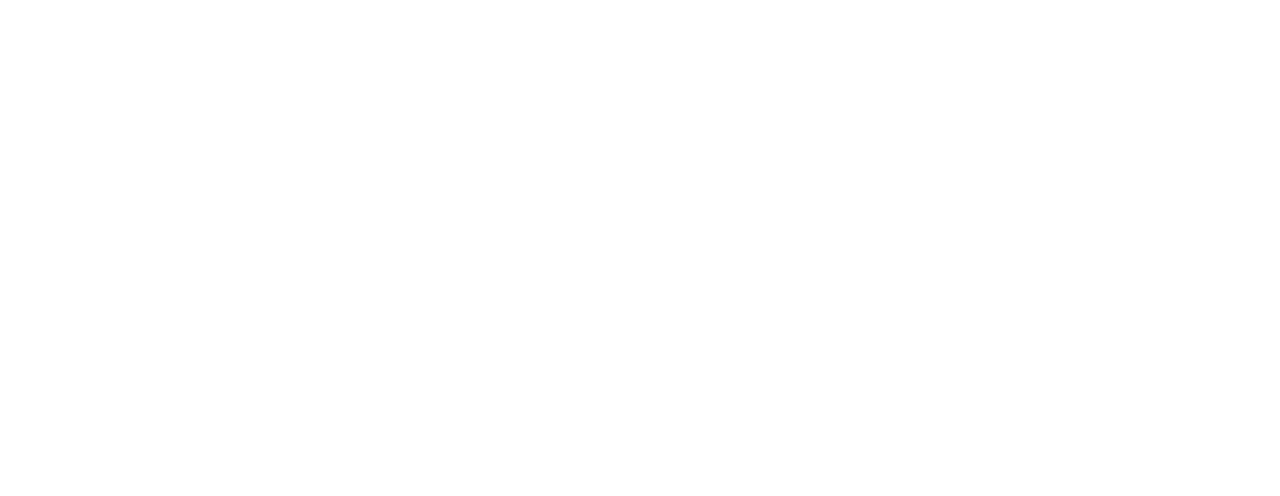
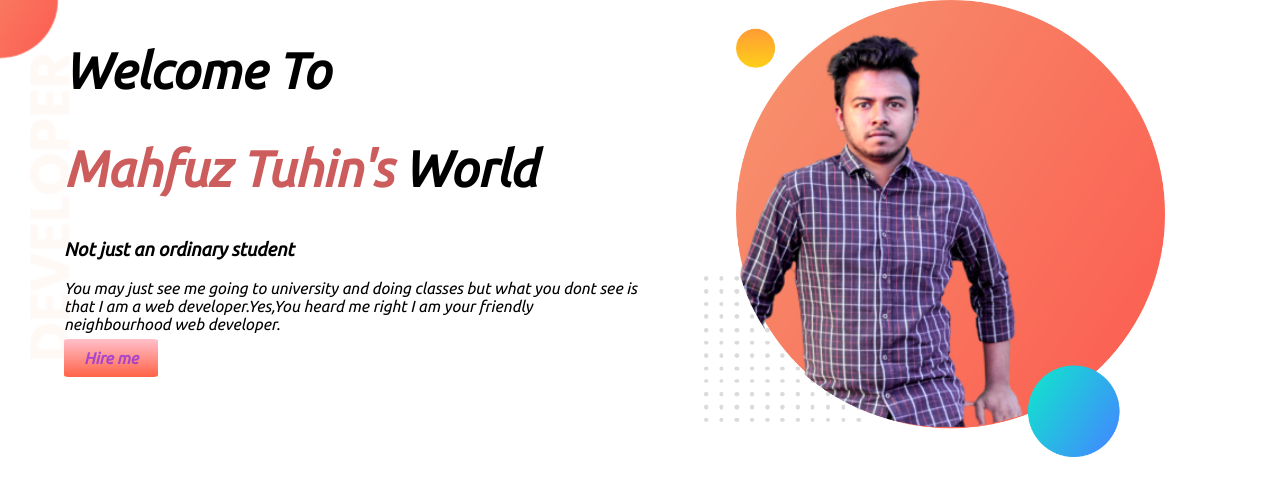
Before and after one commit to Mahfuz0o7/developer-portfolio, a plain HTML site: page index.html in a window 1280 px wide. Drawn offline with Linux system fonts and the light colour scheme.

Commit message:
section added

```diff
--- a/index.html
+++ b/index.html
@@ -5,9 +5,23 @@
     <meta http-equiv="X-UA-Compatible" content="IE=edge">
     <meta name="viewport" content="width=device-width, initial-scale=1.0">
     <title>Mahfuz Portfolio</title>
+    <link rel="preconnect" href="https://fonts.googleapis.com">
+    <link rel="preconnect" href="https://fonts.gstatic.com" crossorigin>
+    <link href="https://fonts.googleapis.com/css2?family=Ubuntu:ital@1&display=swap" rel="stylesheet">
     <link rel="stylesheet" href="style.css">
 </head>
 <body>
-
+  <section class="first">
+    <div class="half-width">
+        <h1>Welcome To</h1>
+        <h1><span>Mahfuz Tuhin's</span> World</h1>
+        <h3>Not just an ordinary student</h3>
+        <p>You may just see me going to university and doing classes but what you dont see is that I am a web developer.Yes,You heard me right I am your friendly neighbourhood web developer.</p>
+        <a class="fb-id" target="_blank" href="https://www.facebook.com/kazimahfuztuhin/">Hire me</a>
+    </div>
+    <div class="half-width">
+          <img src="images/tuhin3.png">
+    </div>
+  </section>
 </body>
 </html>
--- a/style.css
+++ b/style.css
@@ -0,0 +1,32 @@
+body{
+    font-family: 'Ubuntu', sans-serif;
+    margin: 0;
+}
+h1{
+    font-size: 50px;
+}
+span{
+    color: indianred;
+}
+section{
+    display: flex;
+}
+.half-width{
+    width: 50%;
+    padding-left: 5%;
+}
+.half-width img{
+    width:80%;
+}
+.fb-id{
+    text-decoration: none;
+    background-image: linear-gradient(pink,tomato);
+    color:rgba(137, 43, 226, 0.74);
+    font-weight: 700;
+    padding: 10px 20px;
+    border-radius: 5%;
+}
+.first{
+    background-image: url(images/top-banner.png);
+    background-repeat: no-repeat;
+}
```
Also changed, not shown: images/dream-bg.png (added), images/exp-bg.png (added), images/jhankar.png (added), images/jhankar2.png (added), images/my-bg.png (added), images/my-bg2.png (added), images/top-banner.png (added), images/tuhin.1.png (added), images/tuhin2.png (added), images/tuhin3.png (added), 7 other files.
